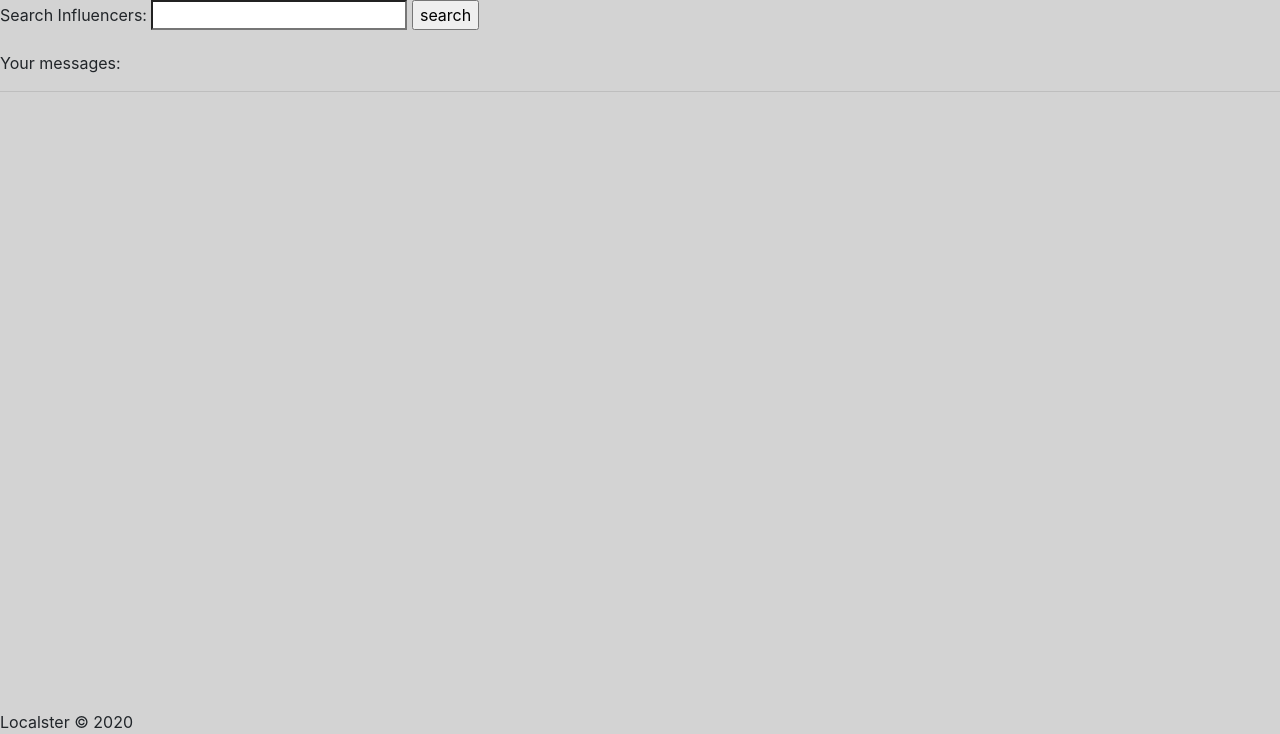
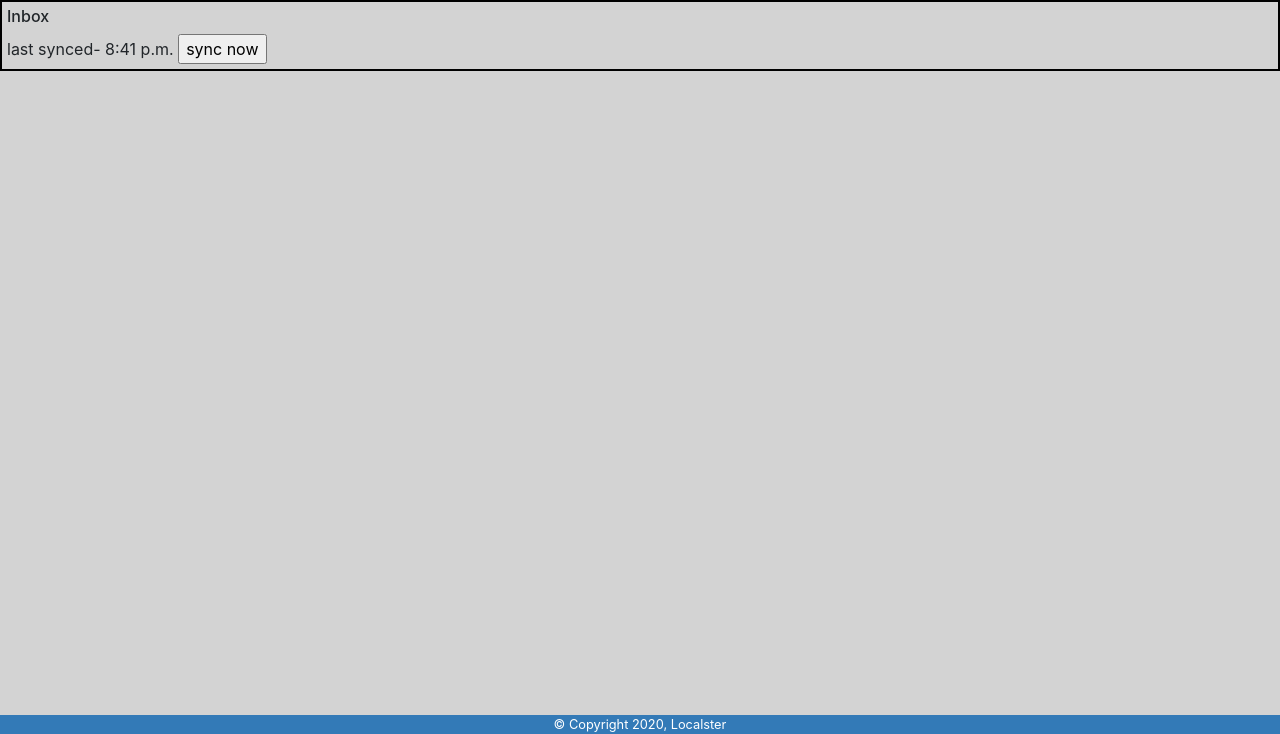
Before and after one commit to Efaz95/Localster, a Django app: page / in a window 1280 px wide. Shown: the part 66-800 px from the top of the page. Run offline with Django 3.2, Linux system fonts and the light colour scheme; the visitor is signed in with stand-in values (Sample User, id 1); some libraries are stand-ins or nearby versions.

Commit message:
updated styling

```diff
--- a/Localster/settings.py
+++ b/Localster/settings.py
@@ -114,7 +114,7 @@ AUTH_PASSWORD_VALIDATORS = [
 
 LANGUAGE_CODE = 'en-us'
 
-TIME_ZONE = 'UTC'
+TIME_ZONE = 'America/New_York'
 
 USE_I18N = True
 
--- a/accounts/templates/accounts/home.html
+++ b/accounts/templates/accounts/home.html
@@ -23,13 +23,14 @@
         <p>Member since: {{ user.date_joined }}</p>
     {% endif %}
 
-
+    {% if user.groups.all.0.name == "business" %}
         <form action="" method="POST">
             {% csrf_token %}
             <label for="infsearch">Search Influencers:</label>
             <input type="search" id="infsearch" name="infsearch">
             <input type="submit" value="search">
         </form>
+    {% endif %}
 
     {% if searched_inf is not None %}
         <p>Result: <a href="{{ searched_inf.ig_link }}" target="_blank">IG link for {{ searched_inf.user.first_name }} {{ searched_inf.user.last_name }}</a></p>
@@ -39,9 +40,17 @@
         </button>
     {% endif %}
 
-    <p>Your messages:</p>
+    <div class="message_box">
+        <h6>Inbox</h6>
         {% for message in messages %}
-        <p>{{ message.msg_content }} - FROM: {{ message.sender.first_name }}</p>
+            <ul>
+                <li>{{ message.sender.first_name }}: {{ message.msg_content }}</li>
+                <hr>
+            </ul>
         {% endfor %}
+        <span>last synced- {{ time_now.time }}</span>
+        <input type="button" value="sync now" onClick="window.location.reload();">
+    </div>
+
 
 {% endblock %}
--- a/accounts/templates/accounts/main.html
+++ b/accounts/templates/accounts/main.html
@@ -18,8 +18,9 @@
 
     {% endblock %}
 
-    <hr>
-    <footer id="footer">Localster © 2020</footer>
+    <footer class="footer">
+        <small>&copy; Copyright 2020, Localster</small>
+    </footer>
 
 
     <script src="https://code.jquery.com/jquery-3.2.1.slim.min.js" integrity="sha384-KJ3o2DKtIkvYIK3UENzmM7KCkRr/rE9/Qpg6aAZGJwFDMVNA/GpGFF93hXpG5KkN" crossorigin="anonymous"></script>
--- a/accounts/views.py
+++ b/accounts/views.py
@@ -9,6 +9,8 @@ from django import template
 from django.contrib.auth.models import User
 from .forms import CreateProfileForm, UpdateInfProfileForm, UpdateBisProfileForm, MessagesForm
 from .models import InfluencerProfile, BusinessProfile, Messages
+import datetime
+
 
 picked_user = None
 
@@ -63,6 +65,7 @@ def logout_user(request):
 
 @login_required(login_url='login')
 def home(request):
+    time_now = datetime.datetime.now()
     user = request.user
 
     searched_inf = None
@@ -73,7 +76,7 @@ def home(request):
 
     msg = Messages.objects.filter(reciever=user)
 
-    context = {'user': user, 'searched_inf': searched_inf, 'messages': msg}
+    context = {'user': user, 'searched_inf': searched_inf, 'messages': msg, 'time_now': time_now}
     return render(request, 'accounts/home.html', context)
 
 
--- a/static/css/main.css
+++ b/static/css/main.css
@@ -14,3 +14,18 @@ body {
 .text-muted {
     opacity: 0.5;
 }
+
+.message_box{
+    border: 2px solid black;
+    padding: 5px;
+}
+
+.footer {
+    position: fixed;
+    left: 0;
+    bottom: 0;
+    width: 100%;
+    background-color: #337ab7;
+    color: white;
+    text-align: center;
+}
```
Lines whose indentation alone changed are shown as unchanged.
